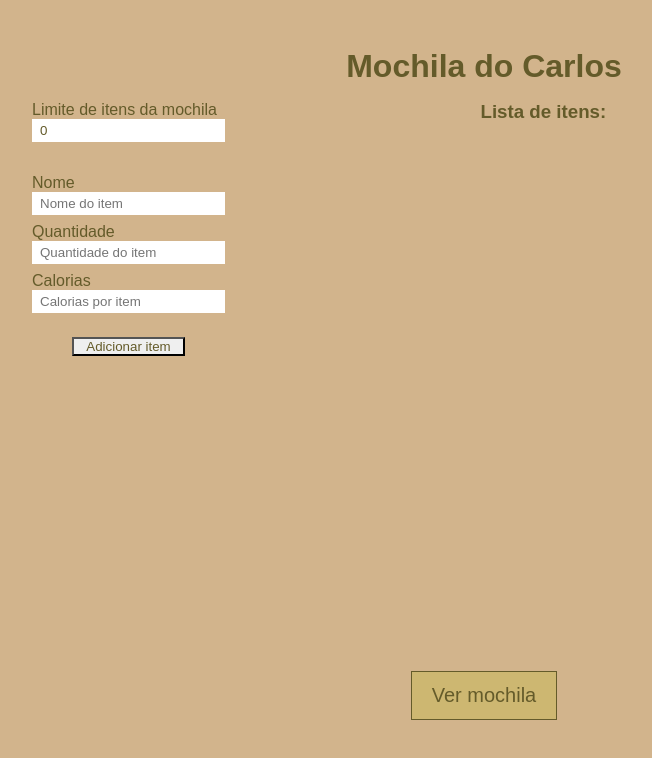
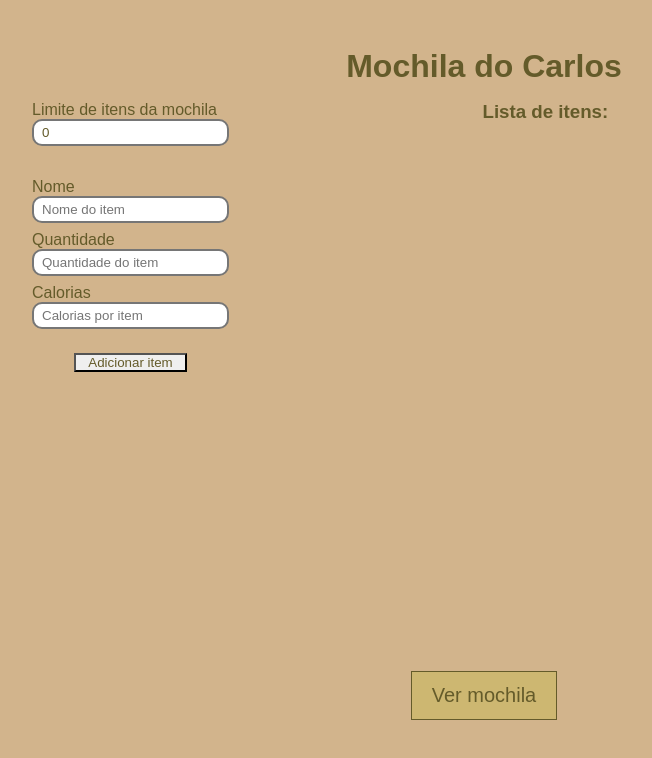
Before and after one commit to projeto-de-algoritmos/Grafos-2-CiroECarlos, a React (Create React App) app in the folder AMBICIOSOS/ciclista/: page /bag in a window 1280 px wide. Shown: the top 758 px of the page, without its empty margins (156-808 px from the left). Built offline with nearby package versions, Linux system fonts and the light colour scheme.

Commit message:
Update styles.css

```diff
--- a/AMBICIOSOS/ciclista/src/components/Input/styles.css
+++ b/AMBICIOSOS/ciclista/src/components/Input/styles.css
@@ -2,10 +2,18 @@
   display: flex;
   flex-direction: column;
   width: 100%;
+  max-width: 200px;
 }
 
 .input-container input {
   padding: 0.25rem 0.5rem;
-  border: 0;
+  border-style: solid;
+  border-radius: 10px;
   outline: none;
 }
+
+.input-container p {
+  font-size: small;
+  word-break: break-all;
+  color: red;
+}
```
